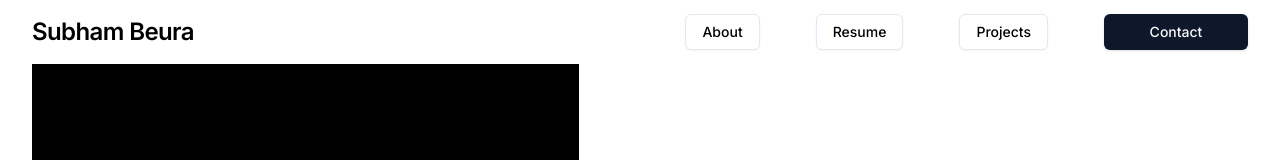
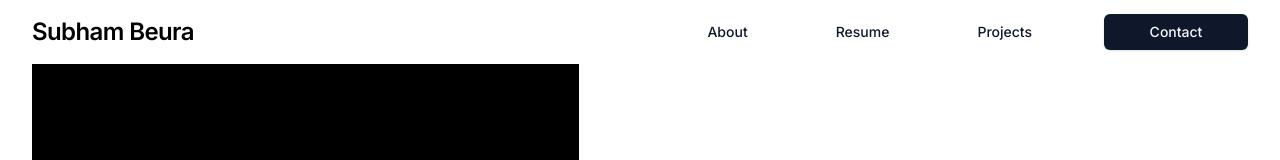
Before and after one commit to Subham-Beura/subhambeura.com, a Next.js app: page / in a window 1280 px wide. Shown: the top 160 px of the page. Built offline with nearby package versions, Linux system fonts and the light colour scheme.

Commit message:
change navbar button styles

```diff
--- a/src/components/Layout/Navbar.tsx
+++ b/src/components/Layout/Navbar.tsx
@@ -13,13 +13,13 @@ export default function Navbar() {
         </Link>
       </div>
       <div className=" flex items-center space-x-14">
-        <Button asChild variant={"outline"}>
+        <Button asChild variant={"link"}>
           <Link href="/about">About</Link>
         </Button>
-        <Button asChild variant={"outline"}>
+        <Button asChild variant={"link"}>
           <Link href="/resume">Resume</Link>
         </Button>
-        <Button asChild variant={"outline"}>
+        <Button asChild variant={"link"}>
           <Link href="/projects">Projects</Link>
         </Button>
         <Button asChild variant={"default"} className="w-36">
```
